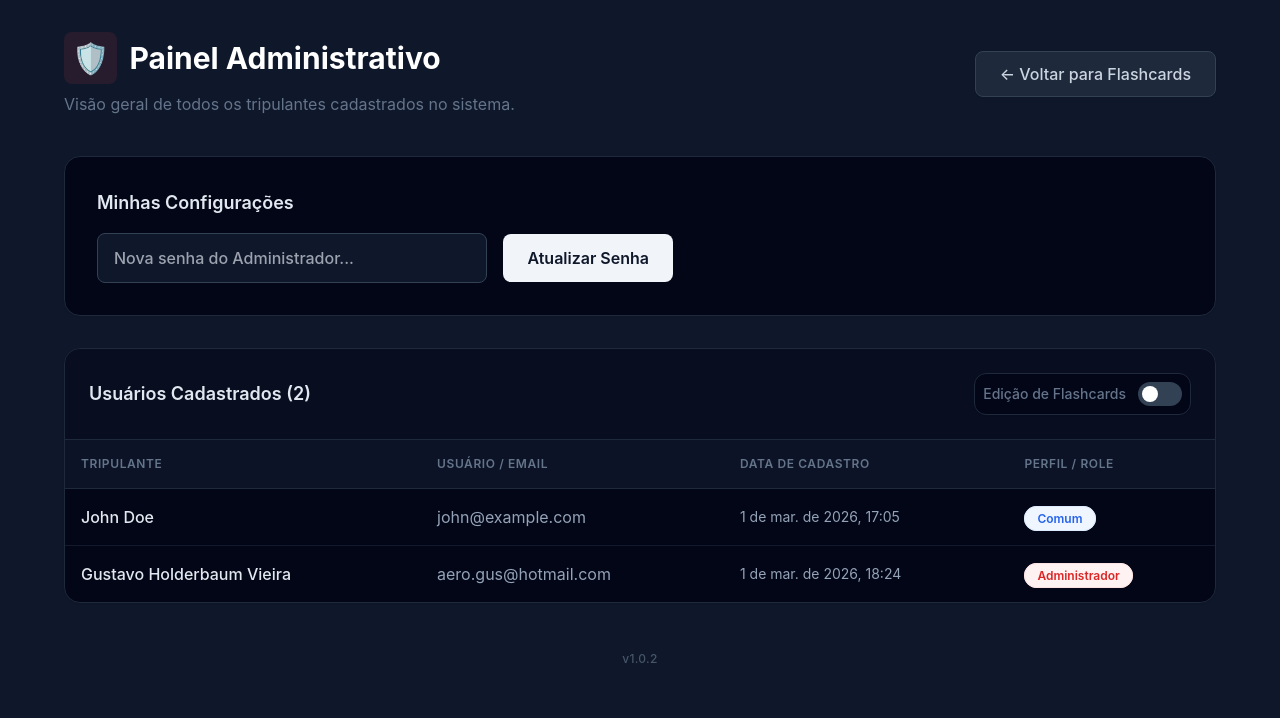
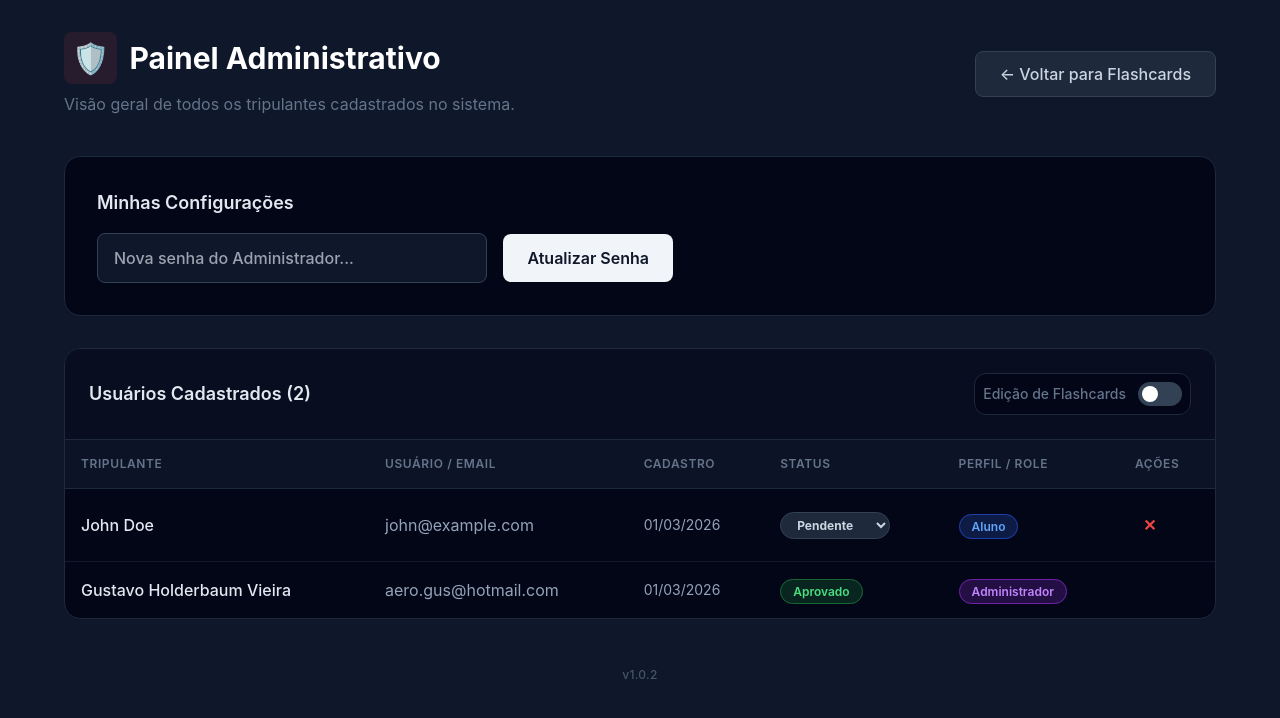
Before and after one commit to fabrikadeapp/flashcards-azul, a Next.js app: page /admin in a window 1280 px wide. Shown: the top 718 px of the page. Built offline with nearby package versions, Linux system fonts and the light colour scheme; sample sign-in values are in the browser's storage.

Commit message:
feat: user management system (approve, freeze, ban, delete)

```diff
--- a/app/admin/page.tsx
+++ b/app/admin/page.tsx
@@ -8,6 +8,7 @@ interface User {
     name: string
     email: string
     role: string
+    status?: 'active' | 'frozen' | 'banned' | 'pending'
     createdAt: string
 }
 
@@ -112,6 +113,39 @@ export default function AdminDashboard() {
         }
     }
 
+    const handleUpdateStatus = async (userId: string, newStatus: string) => {
+        try {
+            const res = await fetch('/api/admin/users/update-status', {
+                method: 'POST',
+                headers: { 'Content-Type': 'application/json' },
+                body: JSON.stringify({ userId, newStatus })
+            })
+            if (!res.ok) throw new Error()
+
+            // update local state
+            setUsersList(prev => prev.map(u => u.id === userId ? { ...u, status: newStatus as any } : u))
+        } catch (err) {
+            alert('Erro ao atualizar o status do usuário.')
+        }
+    }
+
+    const handleDeleteUser = async (userId: string) => {
+        if (!confirm('Tem certeza que deseja BANIR COMPLETAMENTE/EXCLUIR a conta deste usuário? Esta ação é irreversível.')) return
+
+        try {
+            const res = await fetch('/api/admin/users/delete', {
+                method: 'POST',
+                headers: { 'Content-Type': 'application/json' },
+                body: JSON.stringify({ userId })
+            })
+            if (!res.ok) throw new Error()
+
+            setUsersList(prev => prev.filter(u => u.id !== userId))
+        } catch (err) {
+            alert('Erro ao excluir o usuário.')
+        }
+    }
+
     if (loading) return <div className="min-h-screen flex items-center justify-center bg-slate-50 dark:bg-slate-900">Carregando painel restrito...</div>
 
     return (
@@ -195,8 +229,10 @@ export default function AdminDashboard() {
                                         <tr className="bg-slate-50 dark:bg-slate-900/80 text-slate-500 text-xs uppercase tracking-wider">
                                             <th className="p-4 font-semibold border-b border-slate-100 dark:border-slate-800">Tripulante</th>
                                             <th className="p-4 font-semibold border-b border-slate-100 dark:border-slate-800">Usuário / Email</th>
-                                            <th className="p-4 font-semibold border-b border-slate-100 dark:border-slate-800">Data de Cadastro</th>
+                                            <th className="p-4 font-semibold border-b border-slate-100 dark:border-slate-800">Cadastro</th>
+                                            <th className="p-4 font-semibold border-b border-slate-100 dark:border-slate-800">Status</th>
                                             <th className="p-4 font-semibold border-b border-slate-100 dark:border-slate-800">Perfil / Role</th>
+                                            <th className="p-4 font-semibold border-b border-slate-100 dark:border-slate-800">Ações</th>
                                         </tr>
                                     </thead>
                                     <tbody className="divide-y divide-slate-100 dark:divide-slate-800/60">
@@ -209,15 +245,48 @@ export default function AdminDashboard() {
                                                     {user.email}
                                                 </td>
                                                 <td className="p-4 text-slate-600 dark:text-slate-400 text-sm">
-                                                    {new Date(user.createdAt).toLocaleDateString('pt-BR', { year: 'numeric', month: 'short', day: 'numeric', hour: '2-digit', minute: '2-digit' })}
+                                                    {new Date(user.createdAt).toLocaleDateString('pt-BR', { year: 'numeric', month: '2-digit', day: '2-digit' })}
+                                                </td>
+                                                <td className="p-4">
+                                                    {user.role === 'admin' ? (
+                                                        <span className="px-3 py-1 text-xs font-semibold rounded-full bg-green-50 text-green-600 border border-green-100 dark:bg-green-900/40 dark:text-green-400 dark:border-green-800">
+                                                            Aprovado
+                                                        </span>
+                                                    ) : (
+                                                        <select
+                                                            value={user.status || 'pending'}
+                                                            onChange={(e) => handleUpdateStatus(user.id, e.target.value)}
+                                                            className={`text-xs font-bold rounded-full px-3 py-1 outline-none cursor-pointer border ${user.status === 'active' ? 'bg-green-50 text-green-700 border-green-200 dark:bg-green-900/40 dark:text-green-400 dark:border-green-800' :
+                                                                    user.status === 'frozen' ? 'bg-orange-50 text-orange-700 border-orange-200 dark:bg-orange-900/40 dark:text-orange-400 dark:border-orange-800' :
+                                                                        user.status === 'banned' ? 'bg-red-50 text-red-700 border-red-200 dark:bg-red-900/40 dark:text-red-400 dark:border-red-800' :
+                                                                            'bg-slate-100 text-slate-700 border-slate-200 dark:bg-slate-800 dark:text-slate-300 dark:border-slate-700'
+                                                                }`}
+                                                        >
+                                                            <option value="pending" className="bg-white dark:bg-slate-900 text-slate-900 dark:text-white">Pendente</option>
+                                                            <option value="active" className="bg-white dark:bg-slate-900 text-slate-900 dark:text-white">Liberado</option>
+                                                            <option value="frozen" className="bg-white dark:bg-slate-900 text-slate-900 dark:text-white">Congelado</option>
+                                                            <option value="banned" className="bg-white dark:bg-slate-900 text-slate-900 dark:text-white">Banido</option>
+                                                        </select>
+                                                    )}
                                                 </td>
                                                 <td className="p-4">
                                                     <span className={`px-3 py-1 text-xs font-semibold rounded-full border ${user.role === 'admin'
-                                                        ? 'bg-red-50 text-red-600 border-red-100'
-                                                        : 'bg-blue-50 text-blue-600 border-blue-100'
+                                                        ? 'bg-purple-50 text-purple-600 border-purple-100 dark:bg-purple-900/40 dark:text-purple-400 dark:border-purple-800'
+                                                        : 'bg-blue-50 text-blue-600 border-blue-100 dark:bg-blue-900/40 dark:text-blue-400 dark:border-blue-800'
                                                         }`}>
-                                                        {user.role === 'admin' ? 'Administrador' : 'Comum'}
+                                                        {user.role === 'admin' ? 'Administrador' : 'Aluno'}
                                                     </span>
+                                                </td>
+                                                <td className="p-4">
+                                                    {user.role !== 'admin' && (
+                                                        <button
+                                                            onClick={() => handleDeleteUser(user.id)}
+                                                            className="text-red-500 hover:text-red-700 dark:hover:text-red-400 font-bold p-2 transition-colors"
+                                                            title="Excluir Usuário"
+                                                        >
+                                                            ✕
+                                                        </button>
+                                                    )}
                                                 </td>
                                             </tr>
                                         ))}
--- /dev/null
+++ b/app/api/admin/users/delete/route.ts
@@ -0,0 +1,30 @@
+import { NextResponse } from 'next/server';
+import { getUsers, saveUsers, User } from '@/lib/users';
+
+export async function POST(req: Request) {
+    try {
+        const { userId } = await req.json();
+
+        if (!userId) {
+            return NextResponse.json({ error: 'ID do usuário é obrigatório' }, { status: 400 });
+        }
+
+        const users = getUsers();
+        const userIndex = users.findIndex((u: User) => u.id === userId);
+
+        if (userIndex === -1) {
+            return NextResponse.json({ error: 'Usuário não encontrado' }, { status: 404 });
+        }
+
+        if (users[userIndex].role === 'admin') {
+            return NextResponse.json({ error: 'Não é possível excluir o administrador' }, { status: 403 });
+        }
+
+        users.splice(userIndex, 1);
+        saveUsers(users);
+
+        return NextResponse.json({ success: true, message: 'Usuário excluído com sucesso!' });
+    } catch (err) {
+        return NextResponse.json({ error: 'Erro no servidor' }, { status: 500 });
+    }
+}
--- a/app/api/auth/login/route.ts
+++ b/app/api/auth/login/route.ts
@@ -16,12 +16,25 @@ export async function POST(req: Request) {
             return NextResponse.json({ error: 'Credenciais inválidas' }, { status: 401 });
         }
 
+        if (user.role !== 'admin') {
+            if (user.status === 'pending') {
+                return NextResponse.json({ error: 'Seu cadastro está em análise. Aguarde a liberação do administrador.' }, { status: 403 });
+            }
+            if (user.status === 'frozen') {
+                return NextResponse.json({ error: 'Sua conta foi temporariamente congelada pelo administrador.' }, { status: 403 });
+            }
+            if (user.status === 'banned') {
+                return NextResponse.json({ error: 'Sua conta foi banida do sistema.' }, { status: 403 });
+            }
+        }
+
         // Retorna dados básicos sem senha
         const returnUser = {
             id: user.id,
             name: user.name,
             email: user.email,
-            role: user.role
+            role: user.role,
+            status: user.status
         };
 
         return NextResponse.json({ success: true, user: returnUser });
--- a/app/api/auth/register/route.ts
+++ b/app/api/auth/register/route.ts
@@ -21,6 +21,7 @@ export async function POST(req: Request) {
             email,
             password, // Em um sistema real, faríamos um hash (bcrypt)
             role: email === 'aero.gus@hotmail.com' ? 'admin' : 'user', // Acesso oculto de admin reservado a este email
+            status: email === 'aero.gus@hotmail.com' ? 'active' : 'pending', // Usuários normais entram como pendente
             createdAt: new Date().toISOString()
         };
 
--- a/lib/users.ts
+++ b/lib/users.ts
@@ -9,6 +9,7 @@ export interface User {
     email: string;
     password?: string;
     role: 'user' | 'admin';
+    status?: 'active' | 'frozen' | 'banned' | 'pending';
     createdAt: string;
 }
 
```
Also changed, not shown: app/api/admin/users/update-status/route.ts (added, +35 -0 lines).
